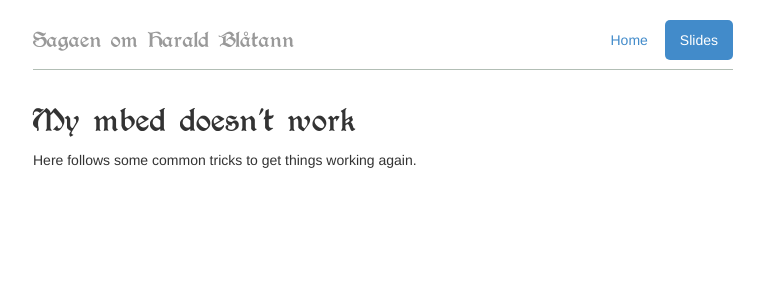
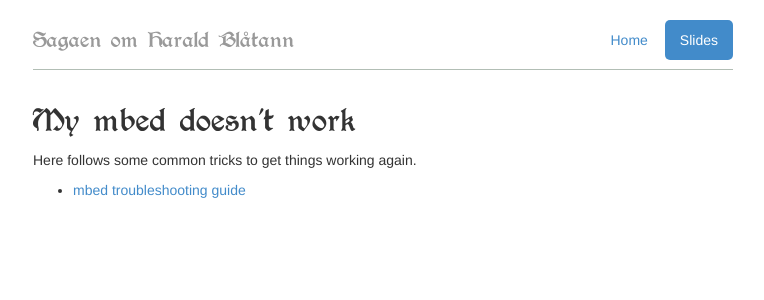
Before and after one commit to bftj/bftj.github.io, a Jekyll site: the page built from guides/deadmbed.md, in a window 1280 px wide. Shown: the top 300 px of the page, without its empty margins (257-1021 px from the left). Built offline with Jekyll 4.4.1, drawn with Linux system fonts in a browser that asks for light colours.

Commit message:
Add link to mbed troubleshooting guide

```diff
--- a/guides/deadmbed.md
+++ b/guides/deadmbed.md
@@ -5,3 +5,5 @@ layout: guide
 # My mbed doesn't work
 
 Here follows some common tricks to get things working again.
+
+- [mbed troubleshooting guide](https://developer.mbed.org/cookbook/deadmbed)
```
